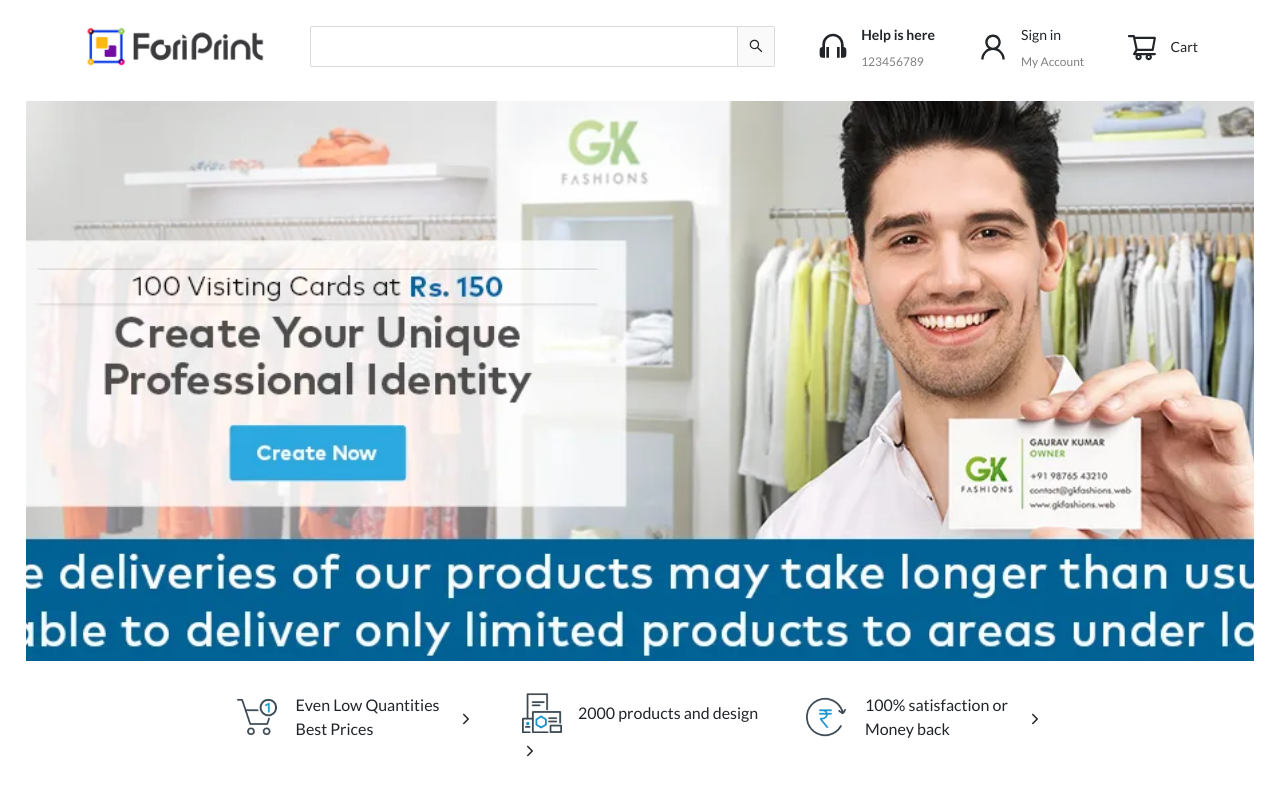
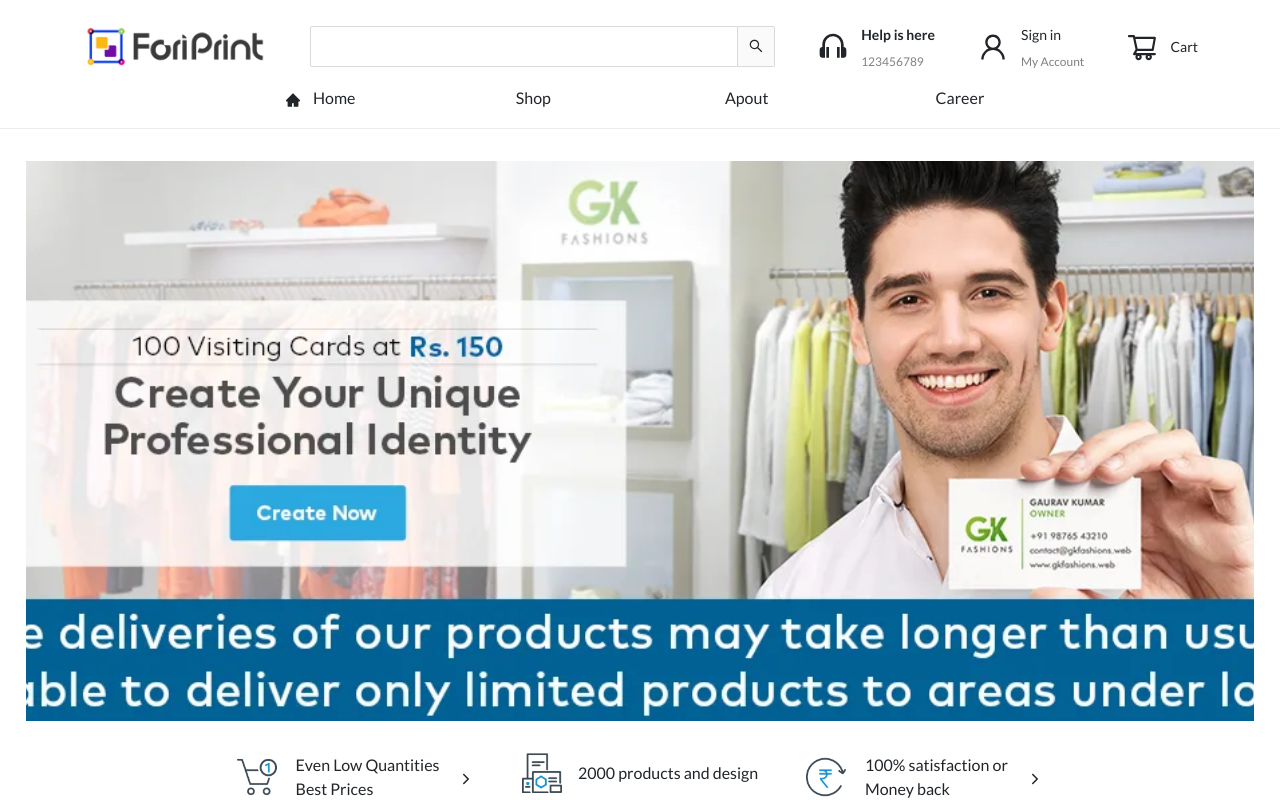
Before and after one commit to ubaideforte/fori-print, a Next.js app: page / in a window 1280 px wide. Shown: the top 800 px of the page. Built offline with nearby package versions, Linux system fonts and the light colour scheme.

Commit message:
completed navbar

```diff
--- a/src/components/header/headerContent.jsx
+++ b/src/components/header/headerContent.jsx
@@ -1,64 +1,10 @@
 import React, { useState, useEffect } from "react";
-import { Row, Col, Menu, Input } from "antd";
+import { Row, Col, Input, Dropdown } from "antd";
 import styled from "styled-components";
 import { logoImage } from "../../images";
 import { SearchOutlined } from "../icons";
 import { BiHeadphone } from "react-icons/bi";
-import { AiOutlineShoppingCart, AiOutlineUser } from "react-icons/ai";
-
-const StyledMenu = styled(Menu)`
-  text-align: center;
-  background-color: transparent;
-  border: none !important;
-  outline: none !important;
-
-  //------------------------//
-  // Changing submenu title //
-  //------------------------//
-  .ant-menu-submenu {
-    border: none !important;
-  }
-
-  .ant-menu-submenu-title {
-    color: #fff;
-    font-weight: 600;
-    min-width: 150px;
-    text-align: center;
-
-    :hover {
-      color: #efa718 !important;
-    }
-  }
-
-  .ant-menu-submenu-open,
-  .ant-menu-submenu-active {
-    border: none !important;
-
-    .ant-menu-submenu-title {
-      color: #efa718;
-    }
-  }
-
-  //----------------------------------//
-  // Menu title When menu is selected //
-  //----------------------------------//
-  ant-menu-submenu-active,
-  .ant-menu-submenu-selected {
-    border: none !important;
-    color: #efa718;
-
-    .ant-menu-submenu-title {
-      color: #efa718;
-    }
-  }
-
-  .ant-menu-item-active,
-  .ant-menu-item-selected {
-    border: none !important;
-  }
-`;
-
-const { SubMenu } = StyledMenu;
+import { AiOutlineShoppingCart, AiOutlineUser, AiFillHome } from "react-icons/ai";
 
 //--------------------------------------------------------*
 // Note: A little part of menu styling is done in App.css *
@@ -82,6 +28,71 @@
     color: grey;
   }
 `;
+
+const StyledNavbar = styled.nav`
+  border-bottom: 1px solid #ececec;
+
+  height: 60px;
+  cursor: pointer;
+
+  .nav-item {
+    height: 58px;
+    line-height: 58px;
+    text-align: center;
+    transition: 0.8s linear;
+    background-color: #fff;
+    box-sizing: border-box;
+
+    :hover {
+      background-color: rgba(255, 0, 0, 0.7);
+      color: #fff;
+
+      &:before {
+        content: " ";
+        height: 3px;
+        background-color: blue;
+        width: 100%;
+        display: block;
+      }
+    }
+  }
+`;
+
+const StyledMenu = styled.div`
+  background-color: #fff;
+  position: relative;
+
+  .menu-item {
+    padding: 0px 24px;
+    height: 48px;
+    line-height: 48px;
+
+    :hover {
+      background-color: rgba(255, 0, 0, 0.7);
+      color: #fff;
+
+      &:before {
+        content: " ";
+        width: 3px;
+        height: 48px;
+        margin: 0;
+        display: inline-block;
+        background-color: blue;
+        position: absolute;
+        left: 0;
+      }
+    }
+  }
+`;
+
+const menu = (
+  <StyledMenu>
+    <div className="menu-item">Product 1</div>
+    <div className="menu-item">Product 2</div>
+    <div className="menu-item">Product 3</div>
+    <div className="menu-item">Product 4</div>
+  </StyledMenu>
+);
 
 const HeaderContent = () => {
   const [scroll, setScroll] = useState();
@@ -147,6 +158,36 @@
           </Col>
         </Row>
       </StyledHeader>
+
+      <StyledNavbar>
+        <Row className="col-8 m-auto">
+          <Col span={6}>
+            <Dropdown overlay={menu}>
+              <div className="nav-item">
+                <AiFillHome /> &nbsp;&nbsp; Home
+              </div>
+            </Dropdown>
+          </Col>
+
+          <Col span={6}>
+            <Dropdown overlay={menu}>
+              <p className="nav-item">Shop</p>
+            </Dropdown>
+          </Col>
+
+          <Col span={6}>
+            <Dropdown overlay={menu}>
+              <p className="nav-item">Apout</p>
+            </Dropdown>
+          </Col>
+
+          <Col span={6}>
+            <Dropdown overlay={menu}>
+              <p className="nav-item">Career</p>
+            </Dropdown>
+          </Col>
+        </Row>
+      </StyledNavbar>
     </>
   );
 };
```
